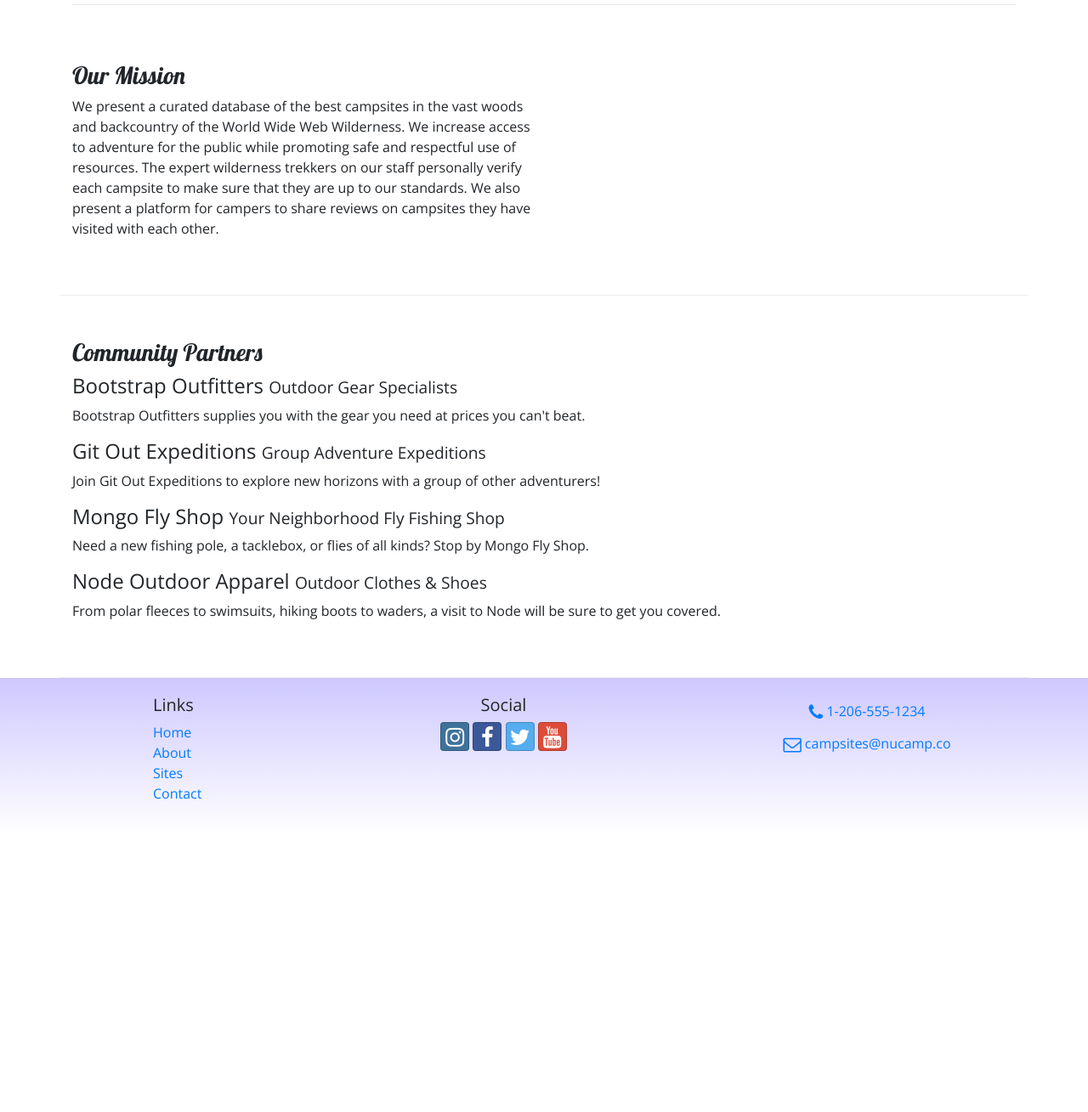
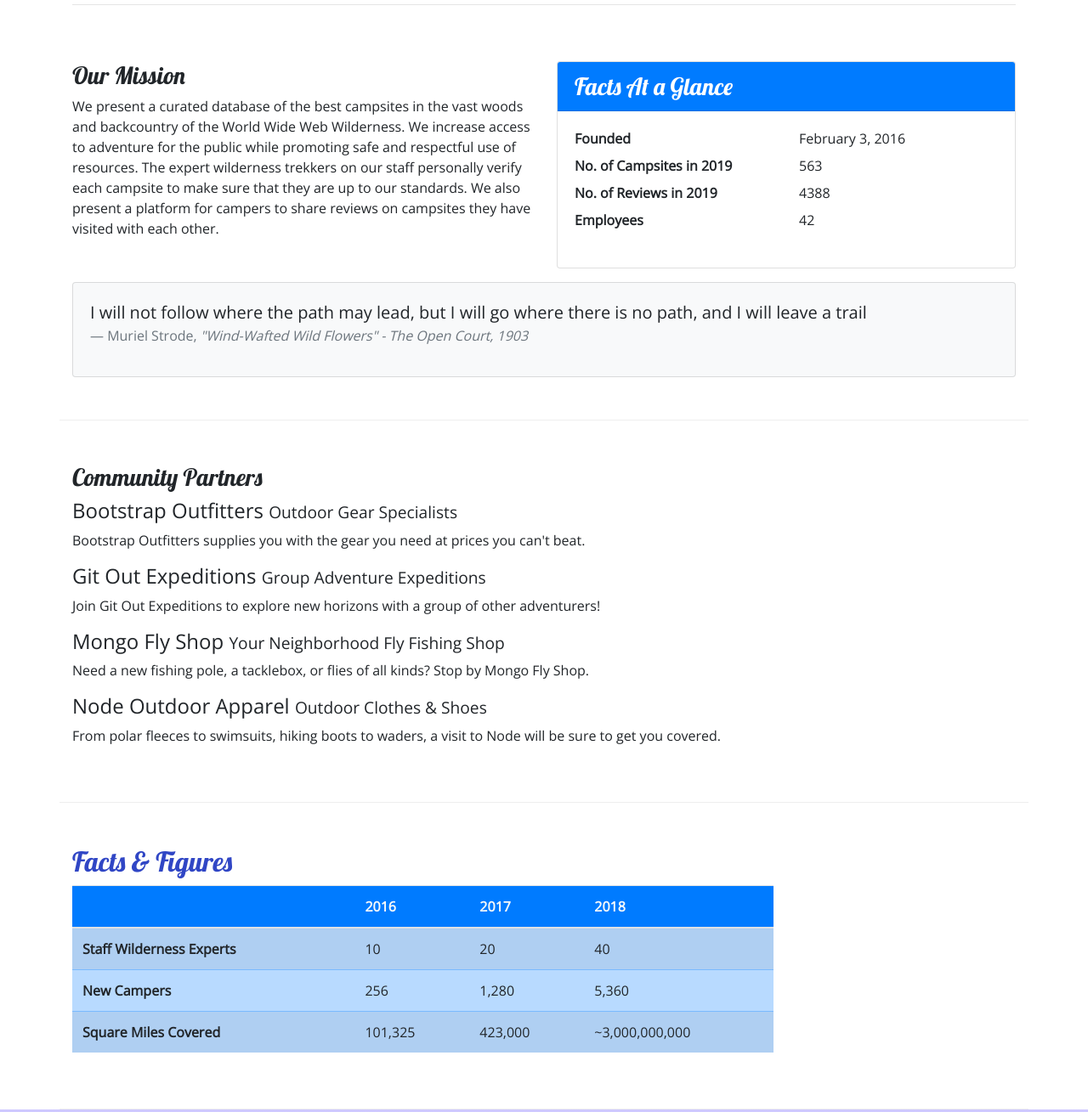
Before and after one commit to bushido1586/nucampsite, a website: page aboutus.html in a window 1280 px wide. Shown: the part 400-1709 px from the top of the page at 85% size. Before the commit the page ends 1382 px from the top, so only its background shows below. Drawn offline with nearby package versions, Linux system fonts and the light colour scheme.

Commit message:
Tables and Cards

```diff
--- a/aboutus.html
+++ b/aboutus.html
@@ -53,16 +53,45 @@
         </div>
 
         <div class=" row row-content ">
-            <div class="col-12 col-sm-6 ">
+            <div class="col-sm-6">
                 <h3>Our Mission</h3>
                 <p>We present a curated database of the best campsites in the vast woods and backcountry of the World Wide Web Wilderness. We increase access to adventure for the public while promoting safe and respectful use of resources. The expert wilderness
                     trekkers on our staff personally verify each campsite to make sure that they are up to our standards. We also present a platform for campers to share reviews on campsites they have visited with each other.</p>
             </div>
+            <div class="col-sm-6">
+                <div class="card">
+                    <h3 class="card-header bg-primary text-white">Facts At a Glance</h3>
+                    <div class="card-body">
+                        <dl class="row">
+                            <dt class="col-6">Founded</dt>
+                            <dd class="col-6">February 3, 2016</dd>
+                            <dt class="col-6">No. of Campsites in 2019</dt>
+                            <dd class="col-6">563</dd>
+                            <dt class="col-6">No. of Reviews in 2019</dt>
+                            <dd class="col-6">4388</dd>
+                            <dt class="col-6">Employees</dt>
+                            <dd class="col-6">42</dd>
+                        </dl>
+                    </div>
+                </div>
+            </div>
+
+            <div class="col">
+                <div class="card bg-light mt-3">
+                    <blockquote class="blockquote card-body">
+                        <p class="mb-0">I will not follow where the path may lead, but I will go where there is no path, and I will leave a trail</p>
+                        <footer class="blockquote-footer">Muriel Strode,
+                            <cite title="Source Title">"Wind-Wafted Wild Flowers" -
+                                The Open Court, 1903
+                            </cite>
+                        </footer>
+                    </blockquote>
+                </div>
+            </div>
         </div>
 
-
-        <div class="row row-content ">
-            <div class="col ">
+        <div class="row row-content">
+            <div class="col">
                 <h3>Community Partners</h3>
                 <h4>Bootstrap Outfitters <small>Outdoor Gear Specialists</small></h4>
                 <p class="d-none d-sm-block ">Bootstrap Outfitters supplies you with the gear you need at prices you can't beat.</p>
@@ -74,9 +103,47 @@
                 <p class="d-none d-sm-block ">From polar fleeces to swimsuits, hiking boots to waders, a visit to Node will be sure to get you covered.</p>
             </div>
         </div>
+
+        <div class="row row-content">
+            <div class="col-sm-9">
+                <h2>Facts &amp; Figures</h2>
+                <div class="table-responsive">
+                    <table class="table table-striped">
+                        <thead>
+                            <tr class="bg-primary text-light">
+                                <th></th>
+                                <th>2016</th>
+                                <th>2017</th>
+                                <th>2018</th>
+                            </tr>
+                        </thead>
+                        <tbody class="table-primary">
+                            <tr>
+                                <th>Staff Wilderness Experts</th>
+                                <td>10</td>
+                                <td>20</td>
+                                <td>40</td>
+                            </tr>
+                            <tr>
+                                <th>New Campers</th>
+                                <td>256</td>
+                                <td>1,280</td>
+                                <td>5,360</td>
+                            </tr>
+                            <tr>
+                                <th>Square Miles Covered</th>
+                                <td>101,325</td>
+                                <td>423,000</td>
+                                <td>~3,000,000,000</td>
+                            </tr>
+                        </tbody>
+                    </table>
+                </div>
+            </div>
+        </div>
     </div>
 
-    <footer>
+    <footer class="site-footer">
         <div class="container ">
             <div class="row ">
                 <div class="col-4 col-sm-2 offset-1 ">
--- a/css/styles.css
+++ b/css/styles.css
@@ -16,7 +16,7 @@ header h2 {
     color: #cec8ff
 }
 
-footer {
+.site-footer {
     background-image: linear-gradient(#cec8ff, white);
     padding: 20px 0;
 }
```
Also changed, not shown: contactus.html (+1 -1 lines), index.html (+1 -1 lines).
